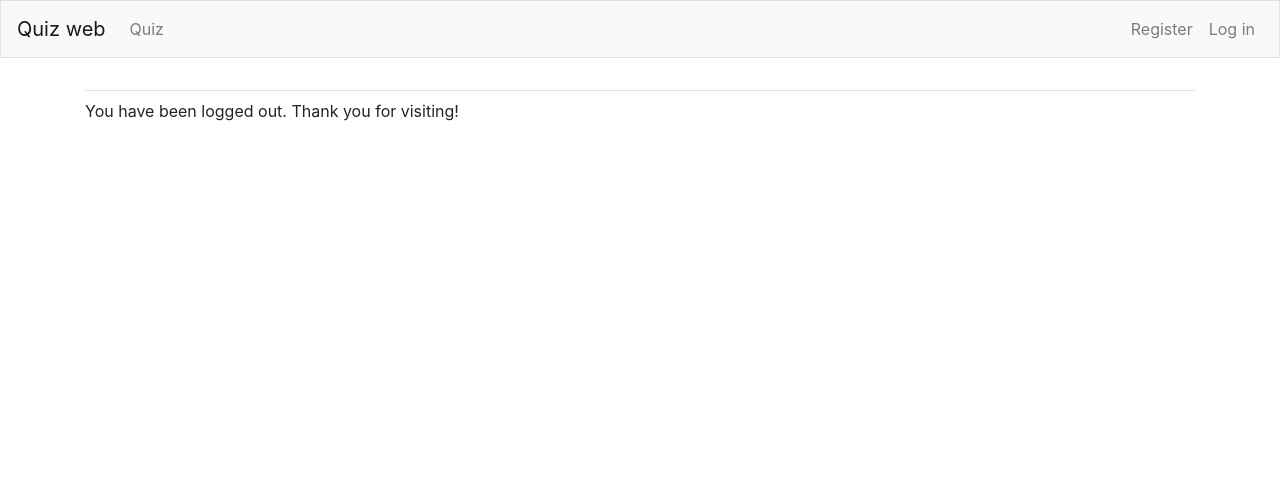
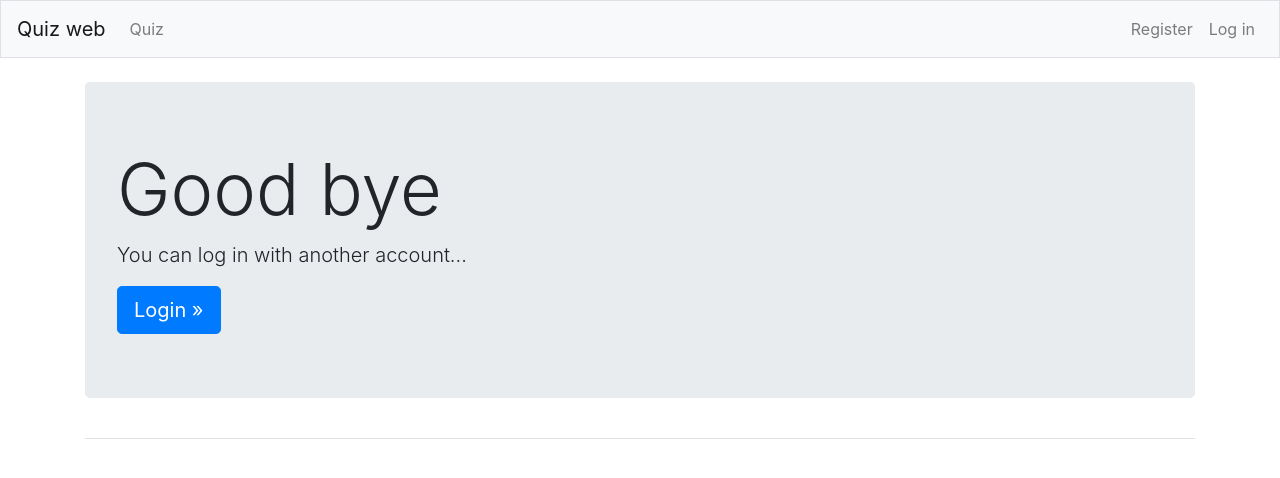
Before and after one commit to ali-nakhaee/Q_web, a Django app: page /users/logout/ in a window 1280 px wide. Shown: the top 478 px of the page. Run offline with Django 4.2, Linux system fonts and the light colour scheme; parts of the project's set-up code (start-up, migrations or seed data) failed here and were passed over; some libraries are stand-ins or nearby versions.

Commit message:
message style of login page changed.

```diff
--- a/users/templates/registration/logged_out.html
+++ b/users/templates/registration/logged_out.html
@@ -1,5 +1,11 @@
 {% extends "quiz/base.html" %}
 
-{% block content %}
-  <p>You have been logged out. Thank you for visiting!</p>
-{% endblock content %}
+{% block page_header %}
+    <div class="jumbotron">
+    <h1 class="display-3">Good bye</h1>
+
+    <p class="lead">You can log in with another account...</p>
+    <a class="btn btn-lg btn-primary" href="{% url 'users:login' %}"
+    role="button">Login &raquo;</a>
+</div>
+{% endblock page_header %}
--- a/users/views.py
+++ b/users/views.py
@@ -1,12 +1,12 @@
 from django.shortcuts import render, redirect
 from django.contrib.auth import login, authenticate, logout
+from django.contrib import messages
 
 from . import forms
 
 
 def login_page(request):
     form = forms.LoginForm()
-    message = ''
     if request.method == 'POST':
         form = forms.LoginForm(request.POST)
         if form.is_valid():
@@ -18,9 +18,9 @@ def login_page(request):
                 login(request, user)
                 return redirect('quiz:index')
             else:
-                message = 'Login failed!'
+                messages.error(request, 'Login failed.')
 
-    context = {'form': form, 'message': message}
+    context = {'form': form}
     return render(request, 'registration/login.html', context)
 
 
```
Also changed, not shown: users/templates/registration/login.html (+14 -1 lines).
